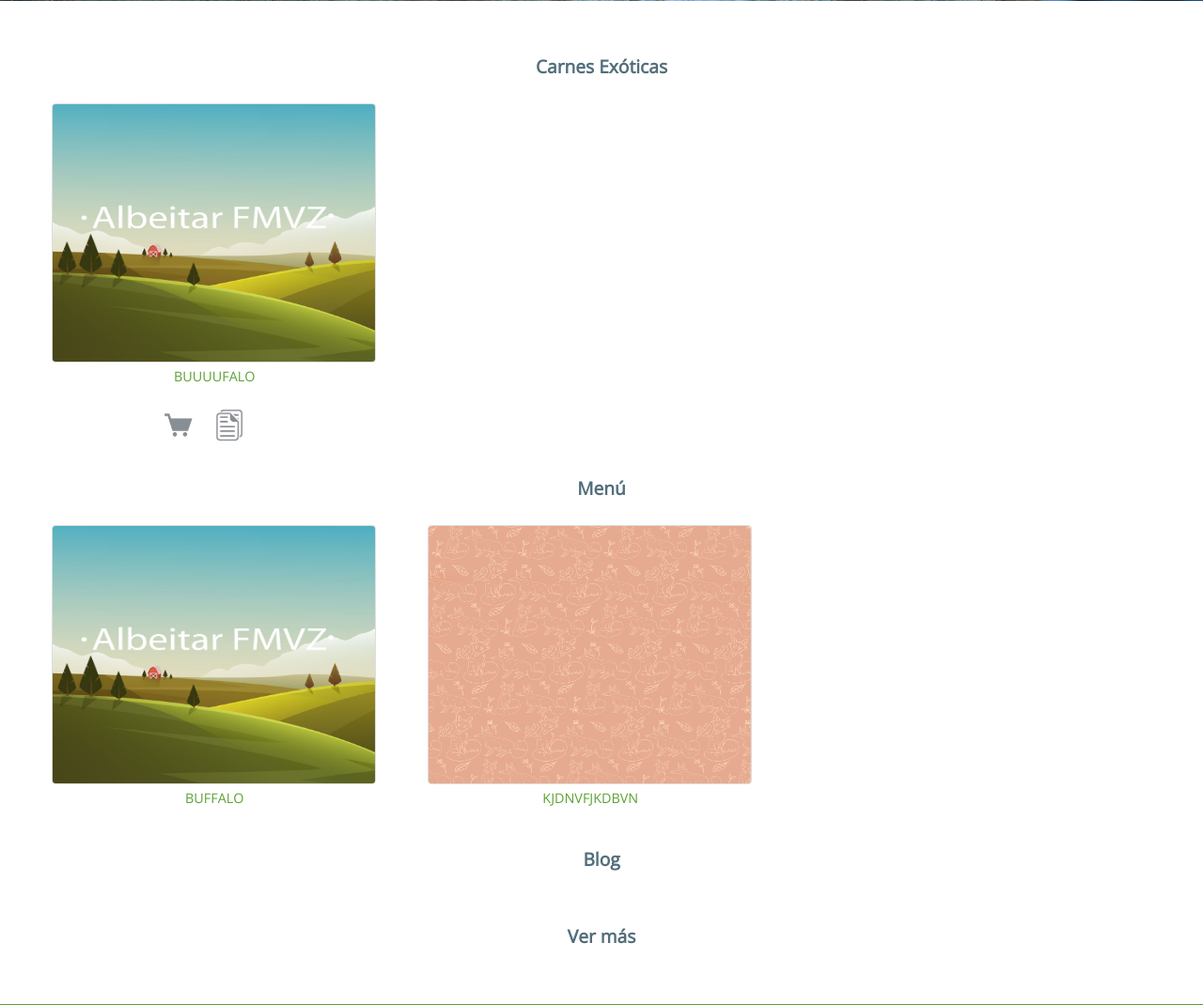
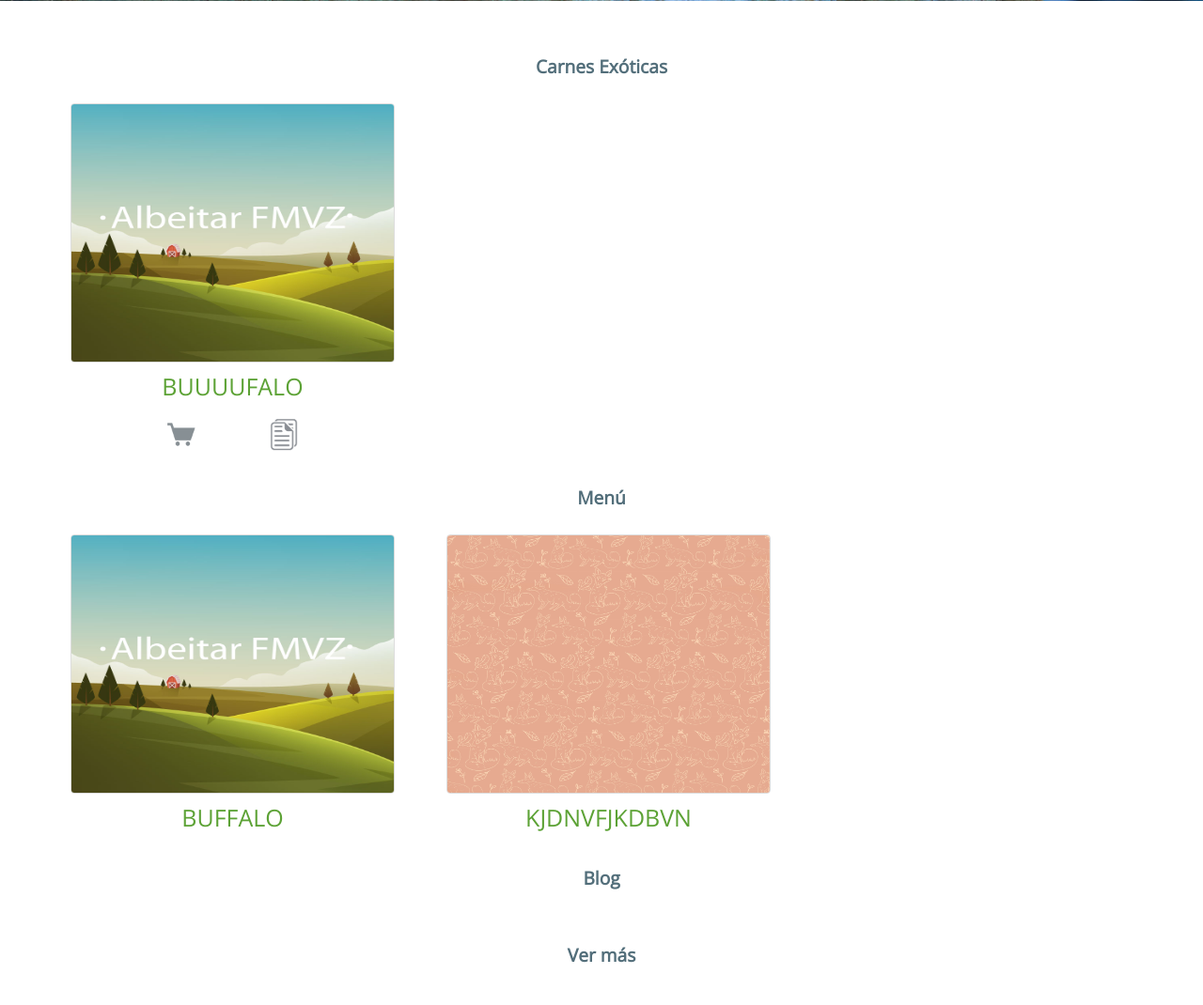
Before and after one commit to Itzli2000/cazador, a Django app: template templates/home.html in a window 1280 px wide. Shown: the part 843-1913 px from the top of the page at 94% size. Run offline with Django 3.2, Linux system fonts and the light colour scheme; the template is opened without the code that fills it: values that come from a table or form of the project are taken from there, others are empty; data comes from the database, SQL or seed files in the repository; some libraries are stand-ins or nearby versions.

Commit message:
style: modify styles for box-shop container
And innder elements

```diff
--- a/static/css/main.css
+++ b/static/css/main.css
@@ -101,9 +101,10 @@ h2 a {
 
 .product-name-article {
   color: rgb(92, 162, 53);
-  font-size: 0.9em;
-  text-align: center;
-  width: 90%
+  font-size: 25px;
+  text-align: center;
+  width: 100%;
+  padding-top: 10px;
 }
 
 .product-name-article a, .product-name-article a:hover {
@@ -141,6 +142,7 @@ h2 a {
 
 .shop-box-container {
   margin: 0 auto;
+  width: fit-content;
 }
 
 .shop-box-container a:hover{
@@ -154,7 +156,10 @@ h2 a {
 
 .box-shop {
   margin: 0 auto;
-  width: 43%;
+  width: 80%;
+  display: flex;
+  justify-content: space-evenly;
+  align-items: center;
 }
 
 .box-shop a, .box-shop a:hover {
```
Lines whose indentation alone changed are shown as unchanged.
